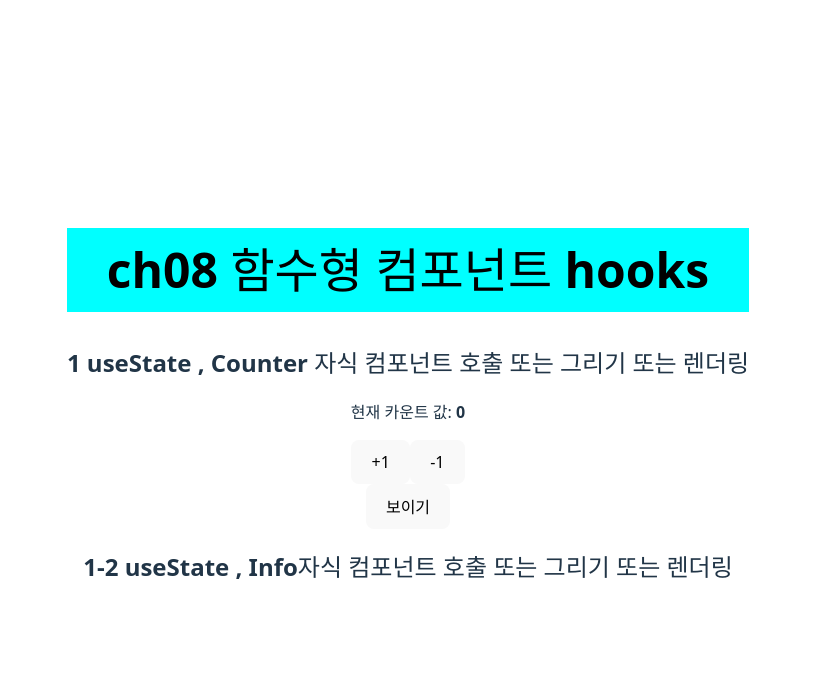
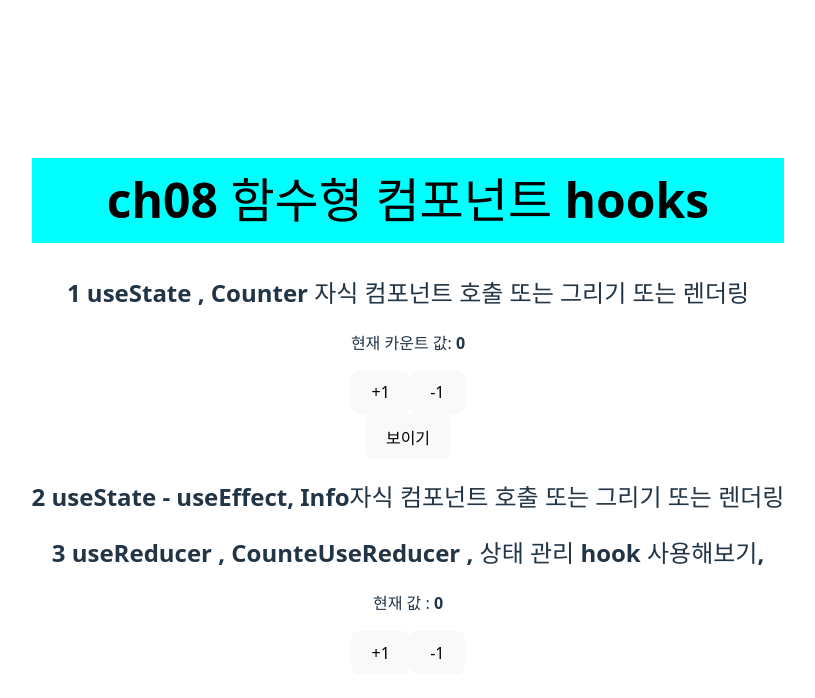
Before and after one commit to reokkamy/React-WorkSpace-k6-0806, a React (Vite) app in the folder ch08-vite-test/: page / in a window 1280 px wide. Shown: the top 698 px of the page, without its empty margins (232-1047 px from the left). Built offline with nearby package versions, Linux system fonts and the light colour scheme.

Commit message:
7교시, useReducer 기본 확인 1

```diff
--- a/ch08-vite-test/src/App.jsx
+++ b/ch08-vite-test/src/App.jsx
@@ -2,6 +2,7 @@ import './App.css';
 import Counter from './component/Counter.jsx';
 import Info from './component/Info.jsx';
 import { useState } from 'react';
+import CountUseReducer from './component/CountUseReducer.jsx';
 
 function App() {
   const [visible, setVisible] = useState(false);
@@ -19,8 +20,14 @@ function App() {
         <button onClick={() => setVisible(!visible)}>
           {visible ? '숨기기' : '보이기'}
         </button>
-        <h2>1-2 useState , Info자식 컴포넌트 호출 또는 그리기 또는 렌더링 </h2>
+        <h2>
+          2 useState - useEffect, Info자식 컴포넌트 호출 또는 그리기 또는
+          렌더링{' '}
+        </h2>
         {visible && <Info />}
+
+        <h2>3 useReducer , CounteUseReducer , 상태 관리 hook 사용해보기,</h2>
+        <CountUseReducer />
       </div>
     </>
   );
--- /dev/null
+++ b/ch08-vite-test/src/component/CountUseReducer.jsx
@@ -0,0 +1,30 @@
+import React, { useReducer } from 'react';
+
+// 리듀서 함수 정의
+function reducer(state, action) {
+  switch (
+    action.type // action.type 에 따라서, 다른 작업 수행
+  ) {
+    case 'INCREMENT': // 행위 2개 밖에 없음, 증가, 감소
+      return { value: state.value + 1 };
+    case 'DECREMENT': //
+      return { value: state.value - 1 };
+    default:
+      return state;
+  }
+}
+
+const CountUseReducer = () => {
+  const [state, dispatch] = useReducer(reducer, { value: 0 });
+  return (
+    <div>
+      <p>
+        현재 값 : <b>{state.value}</b>
+      </p>
+      <button onClick={() => dispatch({ type: 'INCREMENT' })}>+1</button>
+      <button onClick={() => dispatch({ type: 'DECREMENT' })}>-1</button>
+    </div>
+  );
+};
+
+export default CountUseReducer;
```
Also changed, not shown: 1 other file (tests, documents, lock files or other folders).
